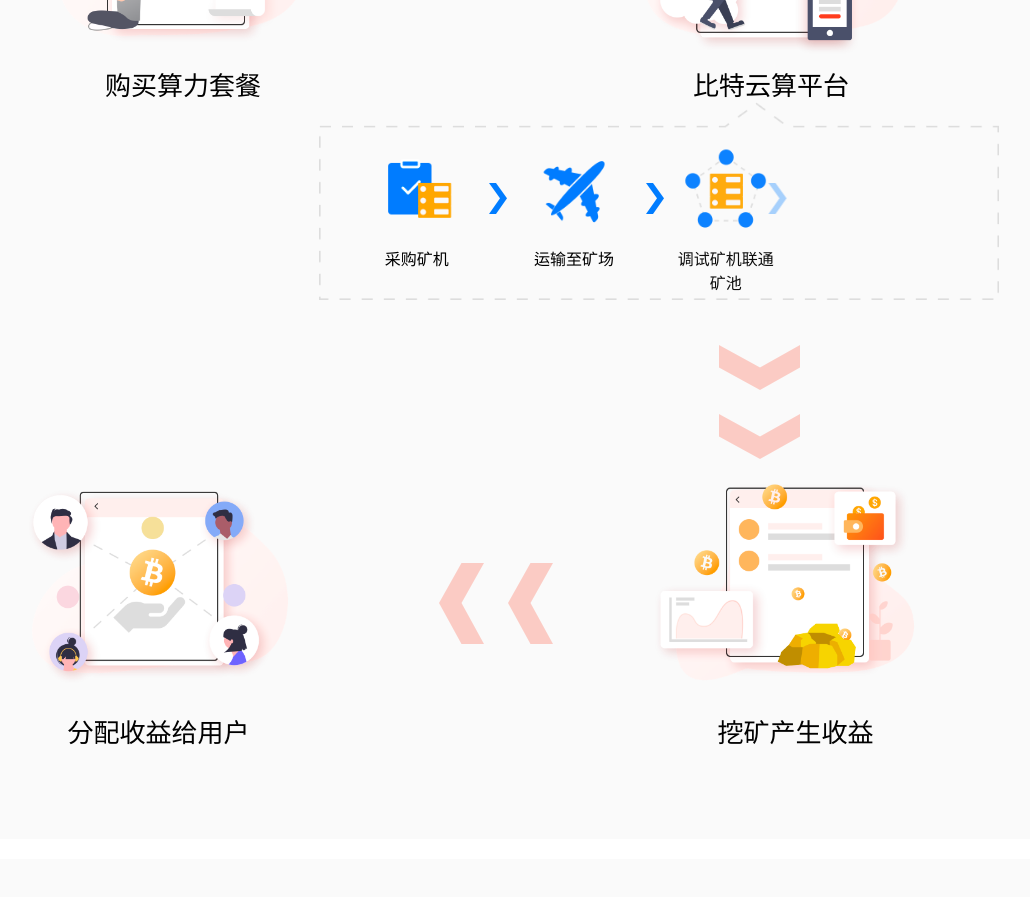
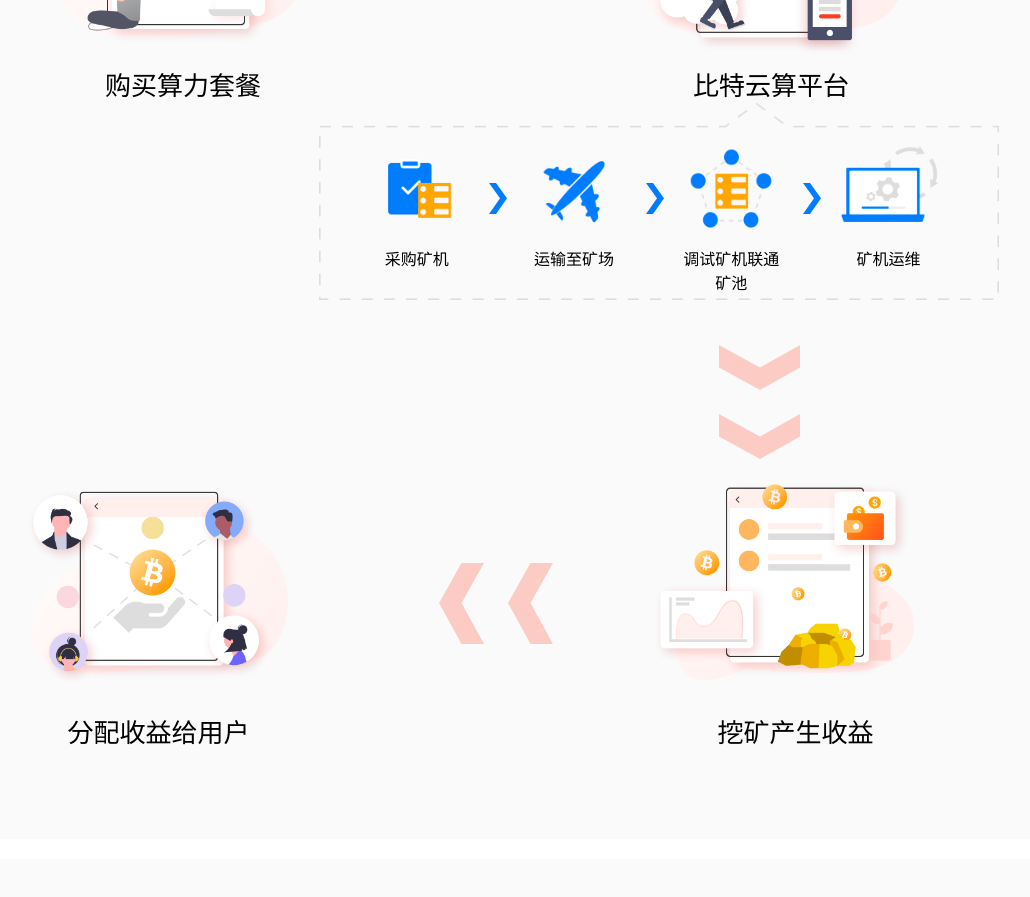
Before and after one commit to xiao000/official, a Vue app: page /#/content in a window 1280 px wide. Shown: the part 840-1737 px from the top of the page, without its empty margins (163-1193 px from the left). Built offline with nearby package versions, Linux system fonts and the light colour scheme; a web font is replaced by a local one.

Commit message:
动画优化

```diff
--- /dev/null
+++ b/src/components/0biTPt.vue
@@ -0,0 +1,116 @@
+<template>
+<div id="cloudPTCon">
+  <el-row type="flex" class="row-bg" justify="end">
+    <el-col :span="18" :xs="18">
+    <el-row type="flex" class="row-bg" justify="center" align="bottom">
+         <div class="platform">
+            <el-col ref="pt1Animat" :span="4" class="pt1Animat animated">
+              <img :src="pt1" alt /><br>
+              <span>采购矿机</span>
+            </el-col>
+            <el-col ref="pt2Animat" :span="2" class="pt2Animat animated">
+              <img :src="pt" alt /><br>
+            </el-col>
+            <el-col ref="pt3Animat" :span="4" class="pt3Animat animated ">
+              <img :src="pt2" alt /><br>
+              <span>运输至矿场</span>
+            </el-col>
+            <el-col ref="pt4Animat" :span="2" class="pt4Animat animated ">
+             <img :src="pt" alt /><br>
+            </el-col>
+            <el-col ref="pt5Animat" :span="4" class="pt5Animat animated ">
+              <img :src="pt3" alt /><br>
+              <span>调试矿机联通矿池</span>
+            </el-col>
+            <el-col ref="pt6Animat" :span="2" class="pt6Animat animated ">
+             <img :src="pt" alt /><br>
+            </el-col>
+            <el-col ref="pt7Animat" :span="4" class="pt7Animat animated ">
+              <img :src="pt4" alt /><br>
+              <span>矿机运维</span>
+            </el-col>
+          </div>
+        </el-row>
+        </el-col>
+</el-row>
+</div>
+</template>
+<script>
+
+import pt1 from "../assets/img/pt1.png";
+import pt2 from "../assets/img/pt2.png";
+import pt3 from "../assets/img/pt3.png";
+import pt4 from "../assets/img/pt4.png";
+import pt from "../assets/img/pt.png"
+export default {
+    data(){
+        return{
+            pt1: pt1,
+            pt2: pt2,
+            pt3: pt3,
+            pt4: pt4,
+            pt:pt,
+            flag:false
+        }
+    },
+    methods:{
+     fadeInLeft() {
+         var scrollTop=window.pageYOffset || document.documentElement.scrollTop || document.body.scrollTop;
+         var that=this;
+        if(scrollTop>=700){
+            this.flag=true;
+            that.$refs.pt1Animat && that.$refs.pt1Animat.classList && that.$refs.pt1Animat.classList.add('fadeInLeft');
+            // that.$refs.pt2Animat && that.$refs.pt2Animat.classList && that.$refs.pt2Animat.classList.add('fadeInLeft');
+            // that.$refs.pt3Animat && that.$refs.pt3Animat.classList && that.$refs.pt3Animat.classList.add('fadeInLeft');
+            // that.$refs.pt4Animat && that.$refs.pt4Animat.classList && that.$refs.pt4Animat.classList.add('fadeInLeft');
+            // that.$refs.pt5Animat && that.$refs.pt5Animat.classList && that.$refs.pt5Animat.classList.add('fadeInLeft');
+            // that.$refs.pt6Animat && that.$refs.pt6Animat.classList && that.$refs.pt6Animat.classList.add('fadeInLeft');
+            // that.$refs.pt7Animat && that.$refs.pt7Animat.classList && that.$refs.pt7Animat.classList.add('fadeInLeft');
+        }
+      }
+    },
+    mounted(){
+      window.addEventListener("scroll",this.fadeInLeft)
+    }
+}
+</script>
+<style scoped>
+#cloudPTCon{height:242px;}
+.pt1Animat,
+.pt2Animat,
+.pt3Animat,
+.pt4Animat,
+.pt5Animat,
+.pt6Animat,
+.pt7Animat {
+  /* 定义动画的播放次数。infinite */
+  animation-iteration-count: 1;
+  /* 动画指定需要多少秒或毫秒完成 */
+  animation-duration: 2s;
+  -webkit-animation-iteration-count: 1;
+  -webkit-animation-duration: 2s;
+}
+/* animation-delay设置动画在启动前的延迟间隔。 */
+.pt1Animat{animation-delay:1s;}
+.pt2Animat{animation-delay:2s;}
+.pt3Animat{animation-delay:3s;}
+.pt4Animat{animation-delay:4s;}
+.pt5Animat{animation-delay:5s;}
+.pt6Animat{animation-delay:6s;}
+.pt7Animat{animation-delay:7s;}
+
+
+.platform {
+  /* height: 242px; */
+  background: url(../assets/img/ptbj.png) no-repeat center center;
+  background-size: 100% 100%;
+  margin-left: 8%;
+  padding: 35px 6px 6px 45px;
+  position: absolute;
+  top: 0px;
+}
+.platform span {
+  font-size: 16px;
+  width: 135px;
+}
+</style>
--- a/src/components/biTPt.vue
+++ b/src/components/biTPt.vue
@@ -1,32 +1,39 @@
 <template>
-<div class="cloudPTCon">
+  <div id="cloudPTCon">
     <el-row type="flex" class="row-bg" justify="end">
       <el-col :span="18" :xs="18">
         <el-row type="flex" class="row-bg" justify="center" align="bottom">
           <div class="platform">
-            <el-col ref="pt1Animat" :span="4" class="pt1Animat animated fadeInLeft">
-              <img :src="pt1" alt /><br>
+            <el-col ref="pt1Animat" :span="4" :class="['pt1Animat animated', { 'fadeInLeft': isAddClass}]">
+              <img :src="pt1" alt />
+              <br />
               <span>采购矿机</span>
             </el-col>
-            <el-col ref="pt2Animat" :span="2" class="pt2Animat animated fadeInLeft">
-              <img :src="pt" alt /><br>
+            <el-col ref="pt2Animat" :span="2" :class="['pt2Animat animated', { 'fadeInLeft': isAddClass}]">
+              <img :src="pt" alt />
+              <br />
             </el-col>
-            <el-col ref="pt3Animat" :span="4" class="pt3Animat animated fadeInLeft">
-              <img :src="pt2" alt /><br>
+            <el-col ref="pt3Animat" :span="4" :class="['pt3Animat animated', { 'fadeInLeft': isAddClass}]">
+              <img :src="pt2" alt />
+              <br />
               <span>运输至矿场</span>
             </el-col>
-            <el-col ref="pt4Animat" :span="2" class="pt4Animat animated fadeInLeft">
-             <img :src="pt" alt /><br>
+            <el-col ref="pt4Animat" :span="2" :class="['pt4Animat animated', { 'fadeInLeft': isAddClass}]">
+              <img :src="pt" alt />
+              <br />
             </el-col>
-            <el-col ref="pt5Animat" :span="4" class="pt5Animat animated fadeInLeft">
-              <img :src="pt3" alt /><br>
+            <el-col ref="pt5Animat" :span="4" :class="['pt5Animat animated', { 'fadeInLeft': isAddClass}]">
+              <img :src="pt3" alt />
+              <br />
               <span>调试矿机联通矿池</span>
             </el-col>
-            <el-col ref="pt6Animat" :span="2" class="pt6Animat animated fadeInLeft">
-             <img :src="pt" alt /><br>
+            <el-col ref="pt6Animat" :span="2" :class="['pt6Animat animated', { 'fadeInLeft': isAddClass}]">
+              <img :src="pt" alt />
+              <br />
             </el-col>
-            <el-col ref="pt7Animat" :span="4" class="pt7Animat animated fadeInLeft">
-              <img :src="pt4" alt /><br>
+            <el-col ref="pt7Animat" :span="4" :class="['pt7Animat animated', { 'fadeInLeft': isAddClass}]">
+              <img :src="pt4" alt />
+              <br />
               <span>矿机运维</span>
             </el-col>
           </div>
@@ -36,45 +43,67 @@
   </div>
 </template>
 <script>
-
 import pt1 from "../assets/img/pt1.png";
 import pt2 from "../assets/img/pt2.png";
 import pt3 from "../assets/img/pt3.png";
 import pt4 from "../assets/img/pt4.png";
-import pt from "../assets/img/pt.png"
+import pt from "../assets/img/pt.png";
 export default {
-    data(){
-        return{
+  data() {
+    return {
       pt1: pt1,
       pt2: pt2,
       pt3: pt3,
       pt4: pt4,
-            pt:pt,
-            flag:false
-        }
+      pt: pt,
+      // flag: false,
+      isAddClass: false,
+    };
   },
-    methods:{
-      handleScroll(){
-        var scrollTop=window.pageYOffset || document.documentElement.scrollTop || document.body.scrollTop;
-        if(scrollTop>=10){
-          this.flag=true;
-          // this.$refs.pt1Animat.classList.add("fadeInLeft");
-          // this.$refs.pt2Animat.classList.add("fadeInLeft");
-          // this.$refs.pt3Animat.classList.add("fadeInLeft");
-          // this.$refs.pt4Animat.classList.add("fadeInLeft");
-          // this.$refs.pt5Animat.classList.add("fadeInLeft");
-          // this.$refs.pt6Animat.classList.add("fadeInLeft");
-          // this.$refs.pt7Animat.classList.add("fadeInLeft");
+  methods: {
+    debounceByLast(key, func, timeout) {
+      const str = `${key}#m6978==`;
+      window[str] && clearTimeout(window[str]);
+      window[str] = setTimeout(() => {
+        func();
+        window[str] = null;
+      }, timeout);
+    },
+    fadeInLeft() {
+      this.debounceByLast(
+        "bi-tpt",
+        () => {
+          this.addClass();
+        },
+        300
+      );
+    },
+    addClass() {
+      var showId = document.getElementById("cloudPTCon");
+      var clients =
+        window.innerHeight ||
+        document.documentElement.clientHeight ||
+        document.body.clientHeight;
+      var divTop = showId.getBoundingClientRect().top;
+      let that = this;
+      console.log("ID:"+divTop)
+      console.log("clients:"+clients)
+      if (divTop <= clients) {
+        this.isAddClass = true;
+      } else {
+        this.isAddClass = false;
       }
     }
   },
-    mounted(){
-      window.addEventListener("scroll",this.handleScroll)
+  mounted() {
+    window.addEventListener("scroll", this.fadeInLeft);
   }
-}
+};
 </script>
 <style scoped>
-.cloudPTCon{height:242px;}
+#cloudPTCon {
+  height: 242px;
+}
 .pt1Animat,
 .pt2Animat,
 .pt3Animat,
@@ -90,14 +119,27 @@ export default {
   -webkit-animation-duration: 2s;
 }
 /* animation-delay设置动画在启动前的延迟间隔。 */
-.pt1Animat{animation-delay:1s;}
-.pt2Animat{animation-delay:2s;}
-.pt3Animat{animation-delay:3s;}
-.pt4Animat{animation-delay:4s;}
-.pt5Animat{animation-delay:5s;}
-.pt6Animat{animation-delay:6s;}
-.pt7Animat{animation-delay:7s;}
-
+.pt1Animat {
+  animation-delay: 1s;
+}
+.pt2Animat {
+  animation-delay: 2s;
+}
+.pt3Animat {
+  animation-delay: 3s;
+}
+.pt4Animat {
+  animation-delay: 4s;
+}
+.pt5Animat {
+  animation-delay: 5s;
+}
+.pt6Animat {
+  animation-delay: 6s;
+}
+.pt7Animat {
+  animation-delay: 7s;
+}
 
 .platform {
   /* height: 242px; */
--- a/src/components/self/contactUs.vue
+++ b/src/components/self/contactUs.vue
@@ -2,11 +2,11 @@
   <div class="contactUs">
     <el-row> <el-col :span="24"> <h1>联系我们</h1></el-col></el-row>
     <el-row type="flex" class="row-bg" justify="center">
-      <el-col :span="4" :lg="4" :md="4" :xs="4"><h2>商业合作：</h2></el-col>
+      <el-col :span="4" :lg="4" :md="4" :xs="4"><h2>商业合作</h2></el-col>
       <el-col :span="8" :lg="8" :md="8" :xs="8" class="syhz">service@hashsl.com</el-col>
     </el-row>
     <el-row type="flex" class="row-bg" justify="center">
-      <el-col :span="4" :lg="4" :md="4" :xs="4"><h2>客户服务：</h2></el-col>
+      <el-col :span="4" :lg="4" :md="4" :xs="4"><h2>客户服务</h2></el-col>
       <el-col :span="8" :lg="8" :md="8" :xs="8" class="khfw">
         <div></div>
         <div></div>
```
Lines whose indentation alone changed are shown as unchanged.
